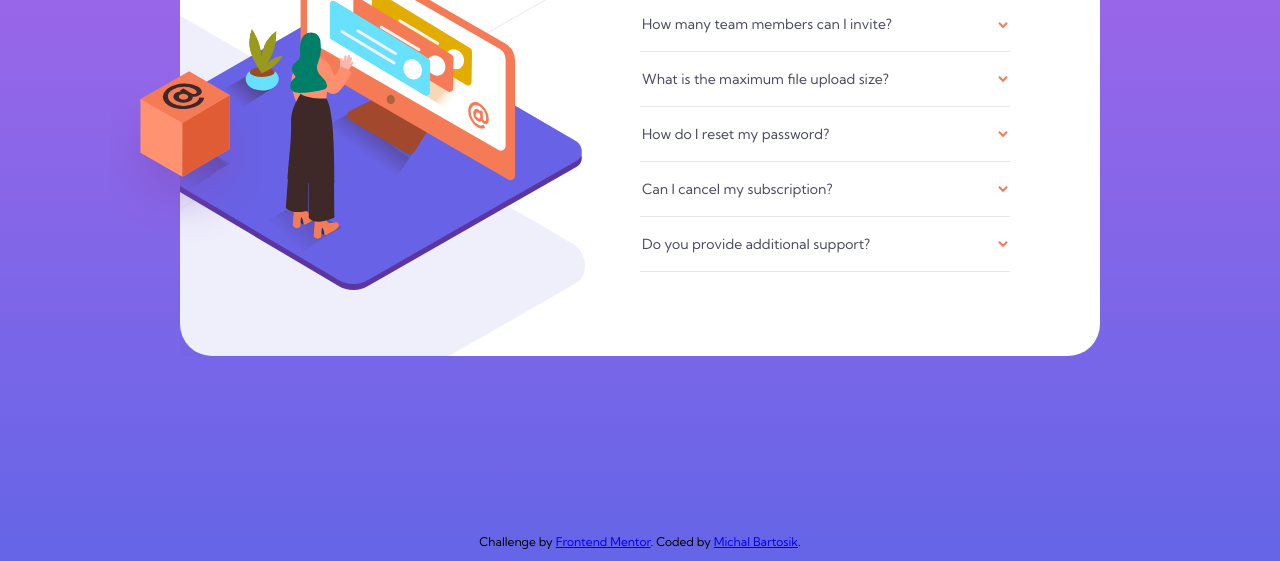
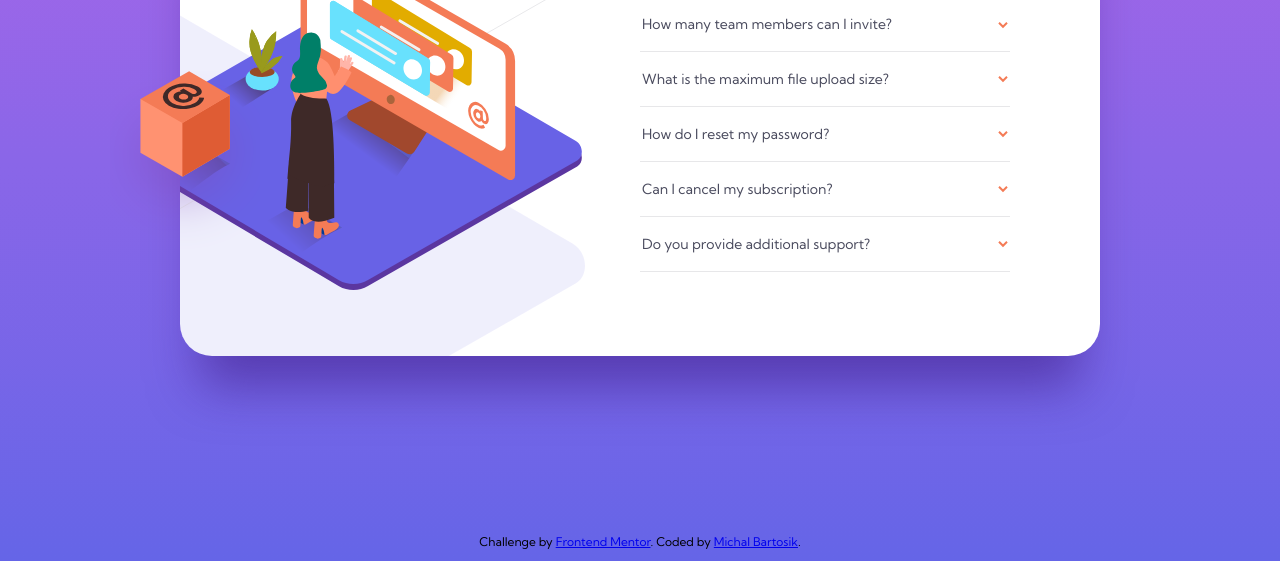
Before and after one commit to mbart13/faq-accordion-card, a plain HTML site: page index.html in a window 1280 px wide. Shown: the part 239-800 px from the top of the page. Drawn offline with Linux system fonts and the light colour scheme.

Commit message:
added job shadow

```diff
--- a/css/style.scss
+++ b/css/style.scss
@@ -41,6 +41,7 @@ body {
   width: 95vw;
   display: flex;
   flex-direction: column;
+  box-shadow: 0 5rem 5rem -2rem rgba(53, 18, 122, .50);
 }
 
 .img-container {
```
Also changed, not shown: css/style.css, 1 other file.
